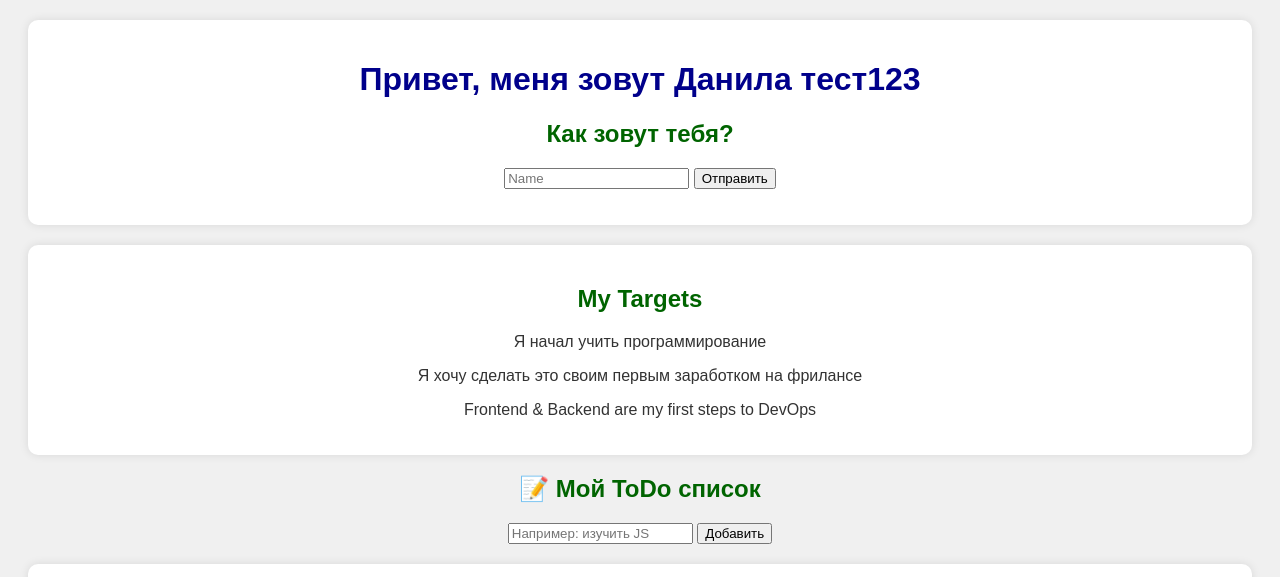
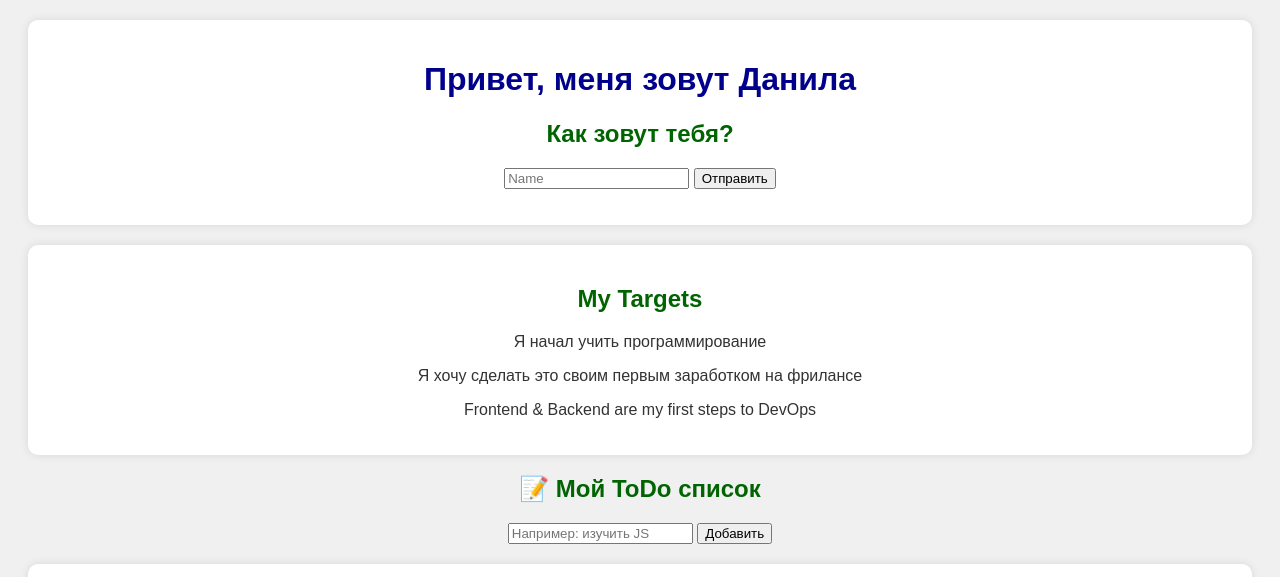
Before and after one commit to vlasyan-code/my-first-site, a plain HTML site: page index.html in a window 1280 px wide. Shown: the top 577 px of the page. Drawn offline with Linux system fonts and the light colour scheme.

Commit message:
update site

```diff
--- a/index.html
+++ b/index.html
@@ -60,7 +60,7 @@ img{
 <body>
 
 <header class="container">
-<h1>Привет, меня зовут Данила тест123</h1>
+<h1>Привет, меня зовут Данила</h1>
 <h2>Как зовут тебя?</h2>
 
 <input type="text" id="nameInput" placeholder="Name">
```
